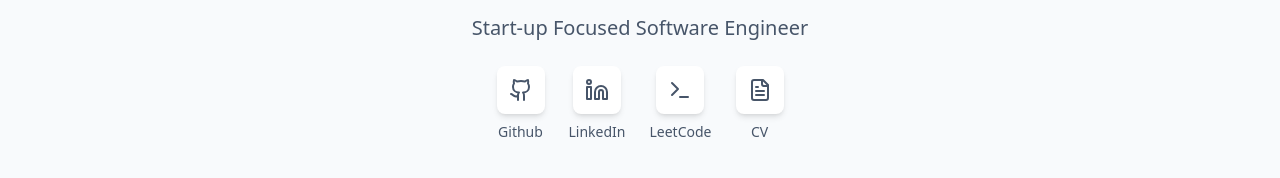
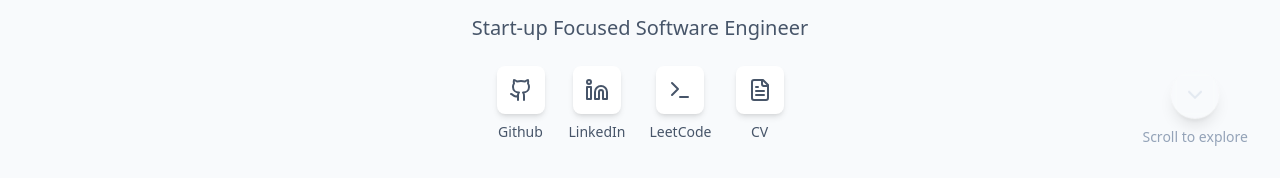
Before and after one commit to SeanJaeger1/Portfolio, a Next.js app: page / in a window 1280 px wide. Shown: the part 622-800 px from the top of the page. Built offline with nearby package versions, Linux system fonts and the light colour scheme.

Commit message:
Added scroll indicator and updated UX

```diff
--- a/components/ScrollIndicator.tsx
+++ b/components/ScrollIndicator.tsx
@@ -1,30 +1,64 @@
-import { motion } from 'framer-motion'
+import { useEffect, useState } from 'react'
+import { motion, AnimatePresence } from 'framer-motion'
 import { ChevronDown } from 'lucide-react'
 
 const ScrollIndicator = () => {
-  const bounceAnimation = {
-    y: ['0%', '20%', '0%'],
-    transition: {
+  const [isVisible, setIsVisible] = useState(true)
+
+  useEffect(() => {
+    const handleScroll = () => {
+      // Hide the indicator after scrolling down a bit
+      const scrolled = window.scrollY > 100
+      setIsVisible(!scrolled)
+    }
+
+    window.addEventListener('scroll', handleScroll)
+    return () => window.removeEventListener('scroll', handleScroll)
+  }, [])
+
+  return (
+    <AnimatePresence>
+      {isVisible && (
+        <motion.div
+          initial={{ opacity: 0, y: 10 }}
+          animate={{ opacity: 1, y: 0 }}
+          exit={{ opacity: 0, y: 10 }}
+          transition={{ duration: 0.3 }}
+          className="fixed bottom-8 right-8 z-50"
+        >
+          <motion.div
+            animate={{
+              y: [0, 8, 0],
+            }}
+            transition={{
               duration: 1.5,
               repeat: Infinity,
               ease: 'easeInOut',
-    },
-  }
-
-  return (
-    <motion.div
-      className="fixed bottom-8 right-8 z-50"
+            }}
+            className="group cursor-pointer flex flex-col items-center"
+          >
+            <div
+              className="bg-white/10 dark:bg-white/5 backdrop-blur-sm rounded-full p-3
+              shadow-lg ring-1 ring-white/20 group-hover:ring-purple-400/30
+              transition-all duration-300 group-hover:shadow-purple-500/20"
+            >
+              <ChevronDown
+                className="w-6 h-6 text-slate-200 group-hover:text-purple-400
+                transition-colors duration-300"
+              />
+            </div>
+            <motion.span
               initial={{ opacity: 0 }}
               animate={{ opacity: 1 }}
-      transition={{ delay: 1 }}
+              className="text-sm text-slate-400 mt-2 group-hover:text-purple-400
+                transition-colors duration-300"
             >
-      <motion.div
-        animate={bounceAnimation}
-        className="bg-gradient-to-r from-indigo-500 to-purple-500 p-3 rounded-full shadow-lg"
-      >
-        <ChevronDown className="w-6 h-6 text-white" />
+              Scroll to explore
+            </motion.span>
           </motion.div>
         </motion.div>
+      )}
+    </AnimatePresence>
   )
 }
 
--- a/data/projectsData.ts
+++ b/data/projectsData.ts
@@ -18,7 +18,7 @@ export const projects: Project[] = [
     title: 'Eloquent',
     image: EloquentImage,
     link: 'https://eloquent-nine.vercel.app/',
-    github: 'https://github.com/yourusername/eloquent', // Add if available
+    github: 'https://github.com/SeanJaeger1/Eloquent',
     tech: [
       'React Native',
       'TypeScript',
--- a/pages/index.tsx
+++ b/pages/index.tsx
@@ -4,6 +4,7 @@ import Navigation from '../components/Navigation'
 import IntroSection from '../components/IntroSection'
 import AboutSection from '../components/AboutSection'
 import WorkSection from '../components/WorkSection'
+import ScrollIndicator from '../components/ScrollIndicator'
 
 const Home: FC = () => {
   return (
@@ -17,7 +18,6 @@ const Home: FC = () => {
         <meta name="viewport" content="width=device-width, initial-scale=1" />
         <link rel="icon" href="/favicon.ico" />
       </Head>
-
       <div className="min-h-screen bg-slate-50 dark:bg-slate-900">
         <div className="max-w-7xl mx-auto px-4 sm:px-6 lg:px-8">
           <div className="grid grid-cols-1 lg:grid-cols-4 gap-8 py-8 sm:py-16">
@@ -34,6 +34,7 @@ const Home: FC = () => {
           </div>
         </div>
       </div>
+      <ScrollIndicator />
     </>
   )
 }
```
Lines whose indentation alone changed are shown as unchanged.
